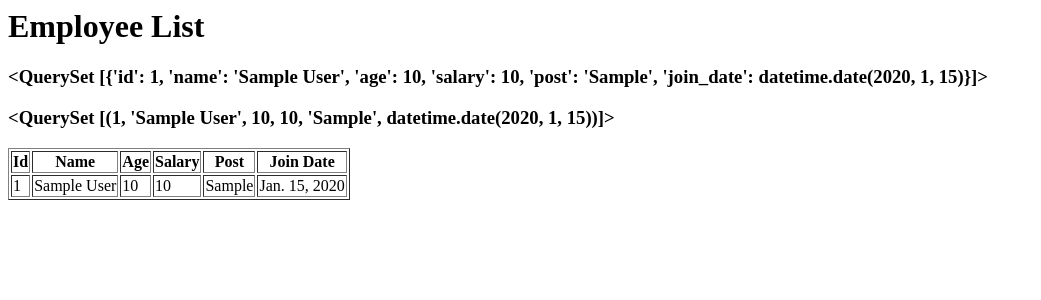
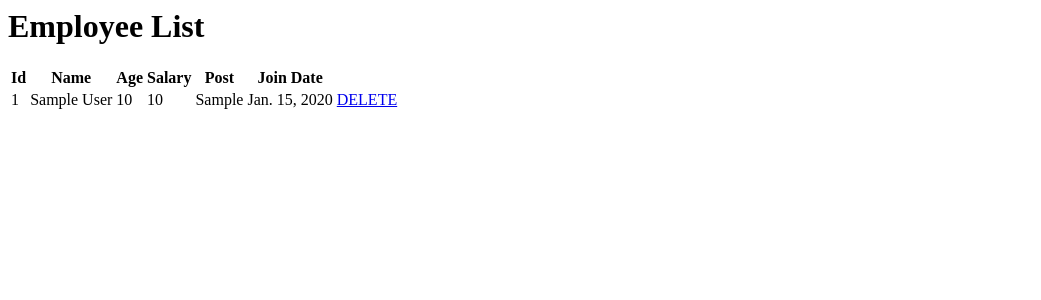
Before and after one commit to SahilM5467/learning26, a Django app: page /employee/employeeList in a window 1280 px wide. Shown: the top 300 px of the page, without its empty margins (0-1041 px from the left). Run offline with Django 5.2, Linux system fonts and the light colour scheme; tables that the repository leaves empty hold one stand-in row (values such as "Sample post").

Commit message:
Delete Employee

```diff
--- a/learning26/employee/urls.py
+++ b/learning26/employee/urls.py
@@ -3,10 +3,12 @@ from . import views
 from django.urls import include
 
 urlpatterns = [
-    path('employeeList', views.employeeList),
+    path('employeeList', views.employeeList, name="employeeList"),
     path('employeeFilter', views.employeeFilter),
     path('createEmployeeForm', views.createEmployeeForm),
     path('createCourseForm', views.createCourseForm),
     path('createCarForm', views.createCarForm),
     path('createBikeForm', views.createBikeForm),
+
+    path("deleteEmployee/<int:id>",views.deleteEmployee,name="deleteEmployee"),
 ]
--- a/learning26/employee/views.py
+++ b/learning26/employee/views.py
@@ -1,4 +1,4 @@
-from django.shortcuts import render, HttpResponse
+from django.shortcuts import render, HttpResponse, redirect
 from . models import Employee,Course,Car,Bike
 from . forms import EmployeeeForm,CourseForm,CarForm,BikeForm
 from django.db.models import Q
@@ -121,3 +121,8 @@ def createBikeForm(request):
     else :
         form = BikeForm()
         return render(request, "employee/createBikeForm.html",{"form":form})
+
+def deleteEmployee(request,id):
+    print("id from url = ",id)
+    Employee.objects.filter(id=id).delete()
+    return redirect("employeeList")
--- a/learning26/templates/employee/employeeList.html
+++ b/learning26/templates/employee/employeeList.html
@@ -1,10 +1,10 @@
 <h1> Employee List </h1>
 
-<h3> {{employees1}} <h3>
+{% comment %} <h3> {{employees1}} <h3>
 
-<h3> {{employees2}} <h3>
+<h3> {{employees2}} <h3> {% endcomment %}
 
-<table border=1>
+<table>
     <tr>
         <th> Id </th>
         <th> Name </th>
@@ -21,6 +21,7 @@
         <td> {{emp.salary}} </td>
         <td> {{emp.post}} </td>
         <td> {{emp.join_date}} </td>
+        <td> <a href = "{% url 'deleteEmployee' emp.id %}"> DELETE </a> </td>
     </tr>
     {% endfor %}
 </table>
```
